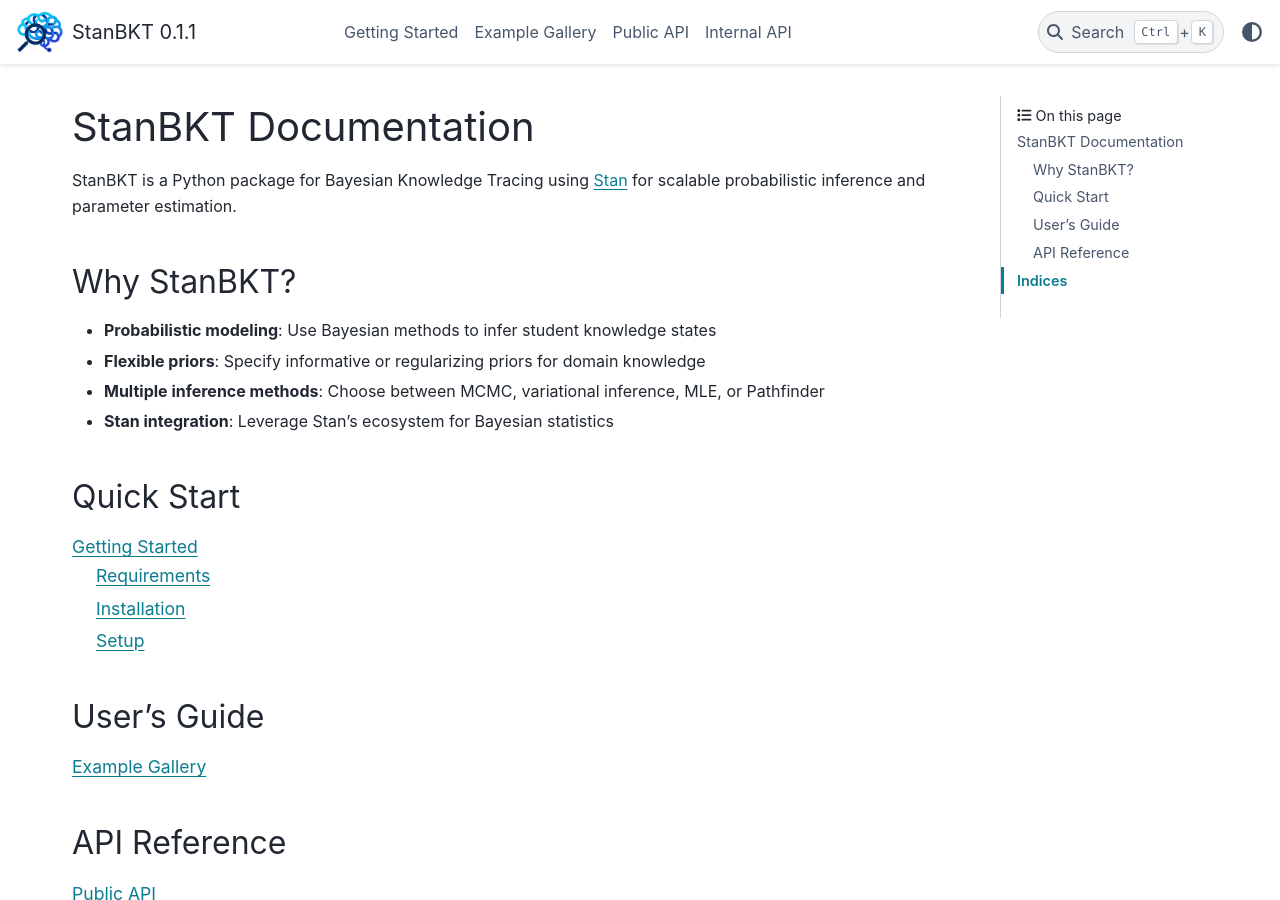
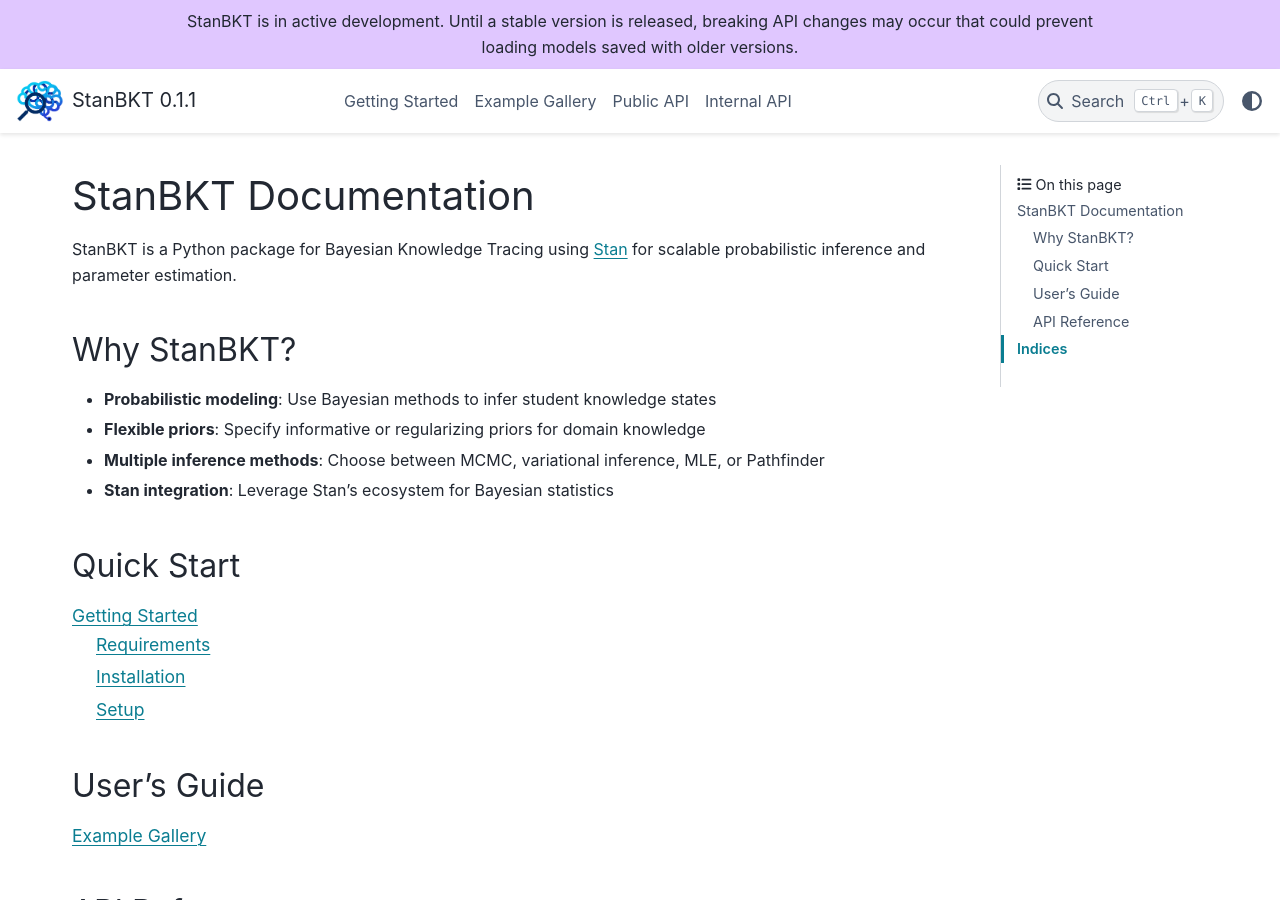
Before and after one commit to SiddharthaPradhan/StanBKT, a Sphinx documentation site: the page built from docs/source/index.rst, in a window 1280 px wide and 900 px high. Built offline with Sphinx 7.4.7 and the PyData theme 0.15.4, drawn with Linux system fonts in a browser that asks for light colours; pages that are not in the unit, such as notebooks, are missing from menus.

```diff
--- a/docs/source/conf.py
+++ b/docs/source/conf.py
@@ -102,6 +102,8 @@ html_theme_options = {
     "footer_start": ["copyright", "sphinx-version"],
     "footer_center": ["maple-lab"],
     "footer_end": ["theme-version"],
+    # Announcement for unstable API
+    "announcement": "StanBKT is in active development. Until a stable version is released, breaking API changes may occur that could prevent loading models saved with older versions.",
 }
 
 # side bar config
@@ -117,6 +119,12 @@ html_show_sourcelink = False
 nbsphinx_prolog = f"""
 Download this notebook from {GITHUB_ROOT_URL}/docs/source/{{{{ env.doc2path(env.docname, base=None) }}}}
 """
+
+# add js to the html output
+
+html_js_files = [
+    ("readTheDocsSearch.js", {"defer": "defer"}),
+]
 
 # Application Events
 
--- /dev/null
+++ b/docs/source/readTheDocsSearch.js
@@ -0,0 +1,6 @@
+// Trigger the Read the Docs Addons Search modal when clicking on "Search docs" input from the topnav.
+// NOTE: The selector of the search input may need to be adjusted based on your theme.
+document.querySelector("[role='search'] input").addEventListener("focusin", () => {
+   const event = new CustomEvent("readthedocs-search-show");
+   document.dispatchEvent(event);
+});
```
Also changed, not shown: .readthedocs.yaml (added).
